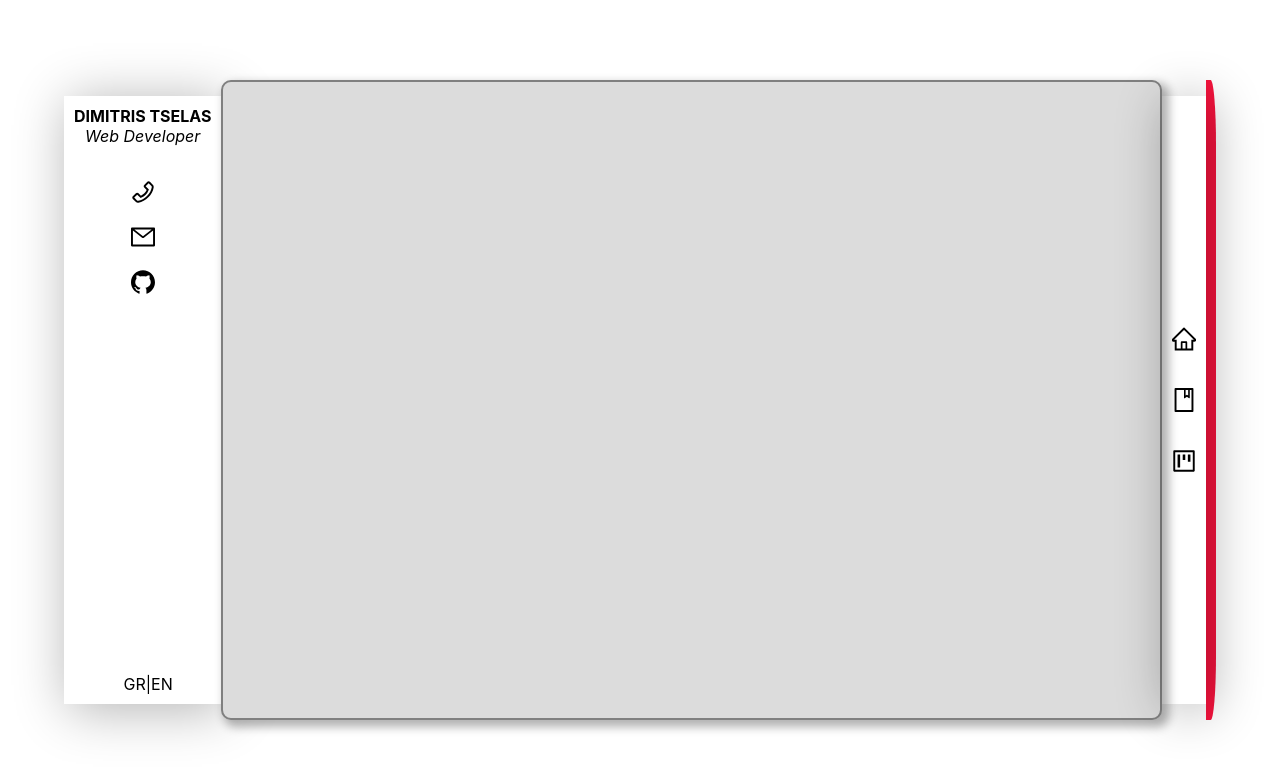
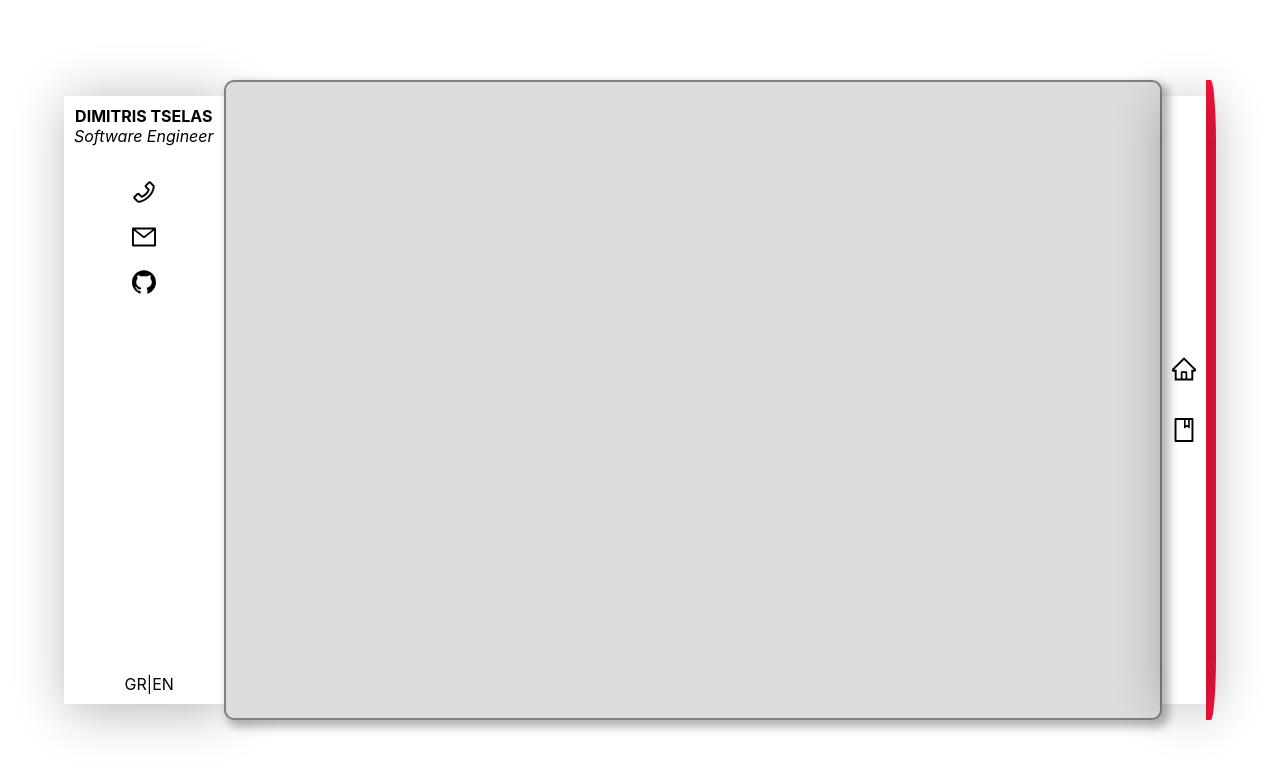
Before and after one commit to dtex21/dtex21.github.io, a React (Create React App) app: page / in a window 1280 px wide. Shown: the top 774 px of the page. Built offline with nearby package versions, Linux system fonts and the light colour scheme.

Commit message:
removed projects page

```diff
--- a/src/App.tsx
+++ b/src/App.tsx
@@ -4,7 +4,6 @@ import { BrowserRouter, Routes, Route } from 'react-router-dom';
 import Layout from './components/layout/layout';
 import Home from './components/home/home';
 import CV from './components/cv/cv';
-import Projects from './components/projects/projects';
 
 const App = () => {
   return (
@@ -13,7 +12,6 @@ const App = () => {
         <Route path='/' Component={Layout}>
           <Route path='/home' Component={Home}></Route>
           <Route path='/cv' Component={CV}></Route>
-          <Route path='/projects' Component={Projects}></Route>
           <Route path='*' element={<p><b>404 Not Found</b></p>}></Route>
         </Route>
       </Routes>
--- a/src/components/logo/logo.tsx
+++ b/src/components/logo/logo.tsx
@@ -7,7 +7,7 @@ export const Logo = () => {
         <div className="logo">
             <div className="name-div">
                 <b>DIMITRIS TSELAS</b>
-                <i>Web Developer</i>
+                <i>Software Engineer</i>
             </div>
             <div className="information">
                 <Tooltip title="Telephone" placement="left" arrow={false}>
--- a/src/components/navbar/navbar.tsx
+++ b/src/components/navbar/navbar.tsx
@@ -1,6 +1,6 @@
 import { ReactElement } from "react";
 import { NavigateFunction, useNavigate } from "react-router-dom";
-import { HomeOutlined, BookOutlined, ProjectOutlined } from "@ant-design/icons";
+import { HomeOutlined, BookOutlined } from "@ant-design/icons";
 import { Tooltip } from "antd";
 import "./navbar.css"
 
@@ -13,7 +13,7 @@ interface INavLink {
     icon: ReactElement;
 }
 
-const navLinkList: INavLink[] = [{title: 'Home',icon: <HomeOutlined />}, {title: 'CV',icon: <BookOutlined />}, {title: 'Projects',icon: <ProjectOutlined />}]
+const navLinkList: INavLink[] = [{title: 'Home',icon: <HomeOutlined />}, {title: 'CV',icon: <BookOutlined />}]
 
 const generateNavbarLinks = (linkNames: INavLink[], navigate: NavigateFunction) => {
     return linkNames.map((linkName: INavLink) => {
--- a/src/components/projects/projects.tsx
+++ /dev/null
@@ -1,9 +0,0 @@
-import React from "react";
-
-const Projects = () => {
-    return (
-        <p>Projects</p>
-    )
-}
-
-export default Projects;
```
